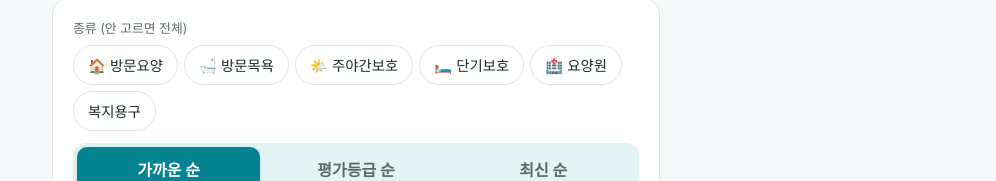
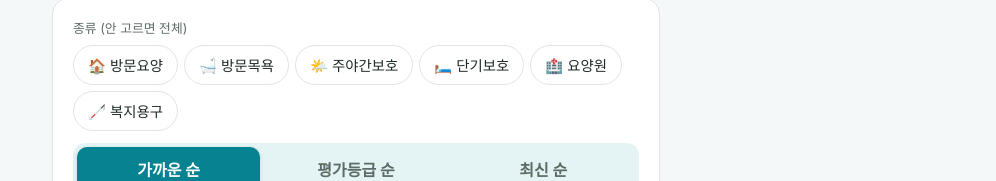
Before and after one commit to yoyo5679/happy, a Next.js app: page /care in a window 1280 px wide. Shown: the part 442-623 px from the top of the page, without its empty margins (284-1280 px from the left). Built offline with nearby package versions, Linux system fonts and the light colour scheme.

Commit message:
Add cane emoji to welfare equipment category

```diff
--- a/scripts/check-care-session.cjs
+++ b/scripts/check-care-session.cjs
@@ -30,7 +30,7 @@ let calls=[];globalThis.fetch=async url=>{calls.push(url);return new Response(JS
  h.unmount();env=environment();h=env.mount();await settle(h);assert.equal(query(h),'은평구');assert.equal(calls.length,before,'full reload restores tab state, not only module memory');
  const normalFetch=globalThis.fetch;let finishOld;globalThis.fetch=()=>new Promise(resolve=>{finishOld=resolve});
  click(h,'평가등급 순');click(h,'최신 순');finishOld(new Response(JSON.stringify({items:[{...row,name:'오래된 응답'}],total:1})));await settle(h);assert.equal(env.session.restoreCareSearch().result.items[0].name,row.name,'cancelled older response cannot replace the latest selection');globalThis.fetch=normalFetch;
- click(h,'복지용구');h.unmount();env=environment();h=env.mount();await settle(h);assert(nodes(h.tree).find(n=>text(n)==='복지용구'&&n.type==='button').props['aria-pressed'],'equipment category also survives a return');
+ click(h,'🦯 복지용구');h.unmount();env=environment();h=env.mount();await settle(h);assert(nodes(h.tree).find(n=>text(n)==='🦯 복지용구'&&n.type==='button').props['aria-pressed'],'equipment category also survives a return');
  click(h,'🏠 방문요양');await settle(h); // Toggle normal category, then save again.
  h.unmount();clock+=301_000;globalThis.fetch=async()=>new Response(JSON.stringify({error:'잠시 후 다시 찾아 주세요.'}),{status:503});env=environment();h=env.mount();assert(text(h.tree).includes('10km 안에 1곳'),'stale result remains visible while refreshing');await settle(h);assert(text(h.tree).includes('10km 안에 1곳'),'temporary API failure keeps the last matching result');assert(text(h.tree).includes('잠시 후 다시 찾아 주세요.'));
  h.unmount();clock+=3600_001;env=environment();assert.equal(env.session.restoreCareSearch(),null,'expired location and results are not restored');
--- a/src/app/care/CareFinder.tsx
+++ b/src/app/care/CareFinder.tsx
@@ -140,7 +140,7 @@ export function CareFinder() {
               {k.emoji} {k.label}
             </button>
           ))}
-          <button className={equipment ? "chip on" : "chip"} aria-pressed={equipment} onClick={()=>{update({equipment:true});setErr("");setLoading(false);}}>복지용구</button>
+          <button className={equipment ? "chip on" : "chip"} aria-pressed={equipment} onClick={()=>{update({equipment:true});setErr("");setLoading(false);}}>🦯 복지용구</button>
         </div>
         {!equipment && <><div className="seg-group care-sort" role="tablist">
           {SORTS.map((s) => (
```
